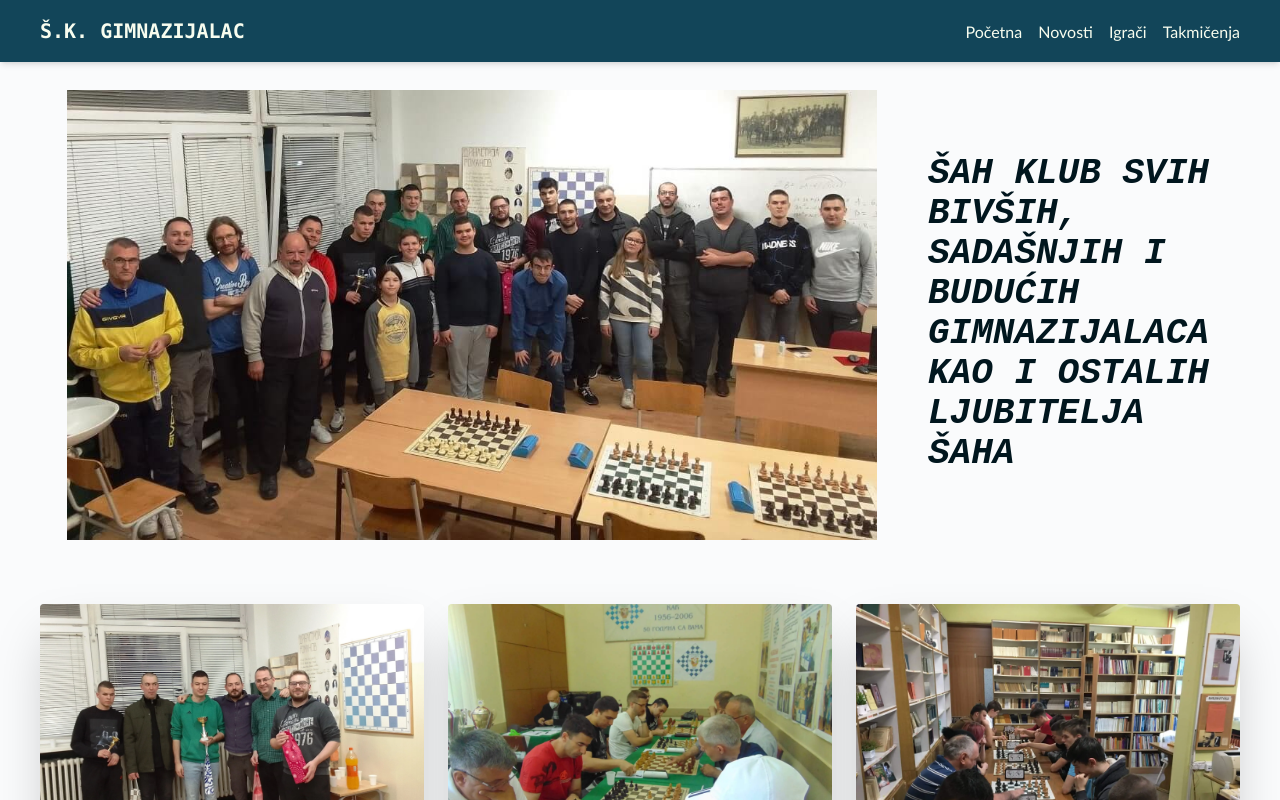
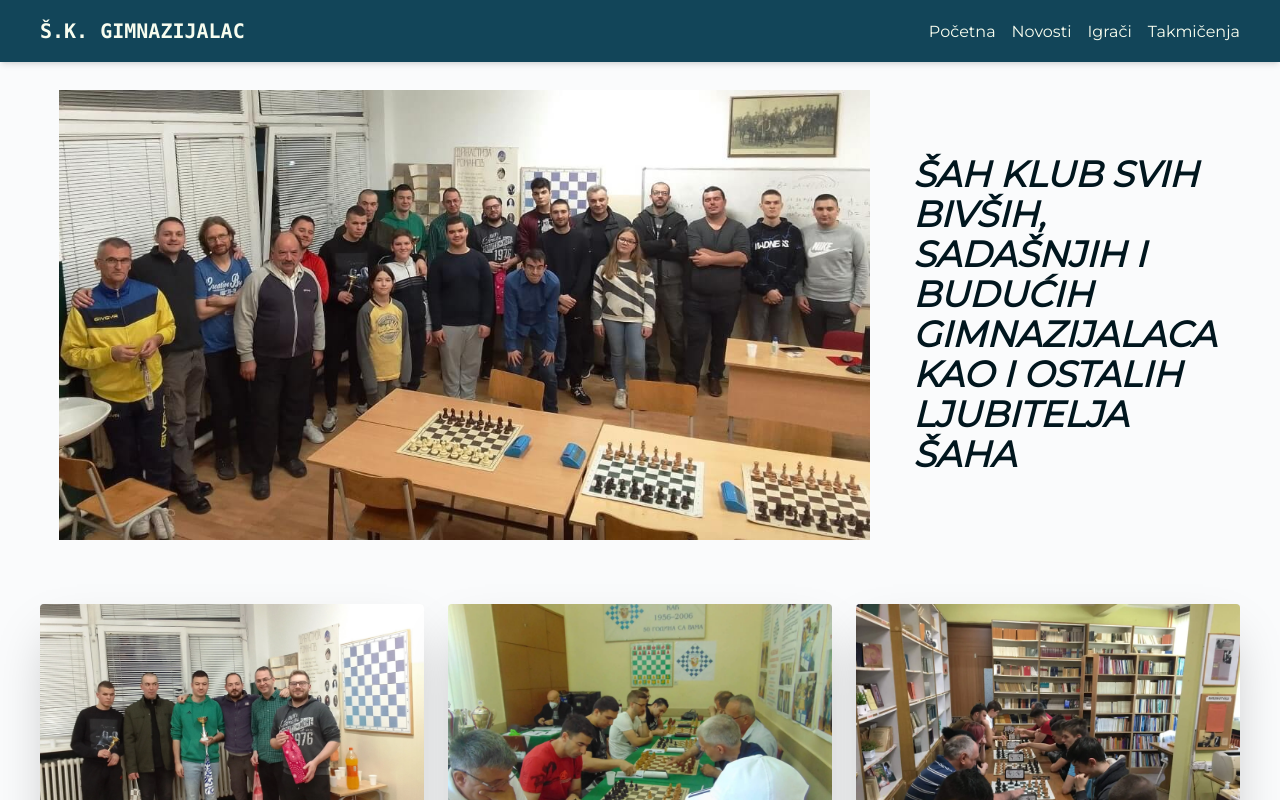
Before and after one commit to milanm98/chess-club-website, a Next.js app: page / in a window 1280 px wide. Shown: the top 800 px of the page. Built offline with nearby package versions, Linux system fonts and the light colour scheme.

Commit message:
add document js file

```diff
--- a/components/navbar.tsx
+++ b/components/navbar.tsx
@@ -24,7 +24,7 @@ const Navbar = () => {
         </div>
 
         <ul
-          className={` md:flex md:items-center nav-background-color md:pb-0 pb-12 absolute md:static md:z-auto z-[-1] left-0 w-full md:w-auto md:pl-0 pl-9  shadow-lg md:shadow-none transition-all duration-500 ease-in ${
+          className={` md:flex md:items-center nav-background-color md:pb-0 pb-12 absolute md:static md:z-auto z-[-1] left-0 w-full md:w-auto md:pl-0 pl-9  shadow-lg md:shadow-none ${
             open ? 'top-12 h-screen ' : 'top-[-490px]'
           }`}
         >
--- /dev/null
+++ b/pages/_document.js
@@ -0,0 +1,20 @@
+import { Html, Head, Main, NextScript } from 'next/document'
+
+export default function Document() {
+  return (
+    <Html>
+      <Head>
+        <link rel="preconnect" href="https://fonts.googleapis.com" />
+        <link rel="preconnect" href="https://fonts.gstatic.com" crossOrigin />
+        <link
+          href="https://fonts.googleapis.com/css2?family=Montserrat:wght@200;400&display=swap"
+          rel="stylesheet"
+        />
+      </Head>
+      <body>
+        <Main />
+        <NextScript />
+      </body>
+    </Html>
+  )
+}
--- a/styles/globals.css
+++ b/styles/globals.css
@@ -14,7 +14,7 @@ body {
   background-color: #fafbfc;
   padding: 0;
   margin: 0;
-  font-family: 'Gill Sans', 'Gill Sans MT', Calibri, 'Trebuchet MS', sans-serif;
+  font-family: 'Montserrat', sans-serif;
 }
 
 a {
@@ -60,10 +60,6 @@ p {
   width: 100px;
 }
 
-.landing-header {
-  font-family: 'Courier New', Courier, monospace;
-}
-
 .app-background-color {
   background-color: #f8fdef;
 }
```
